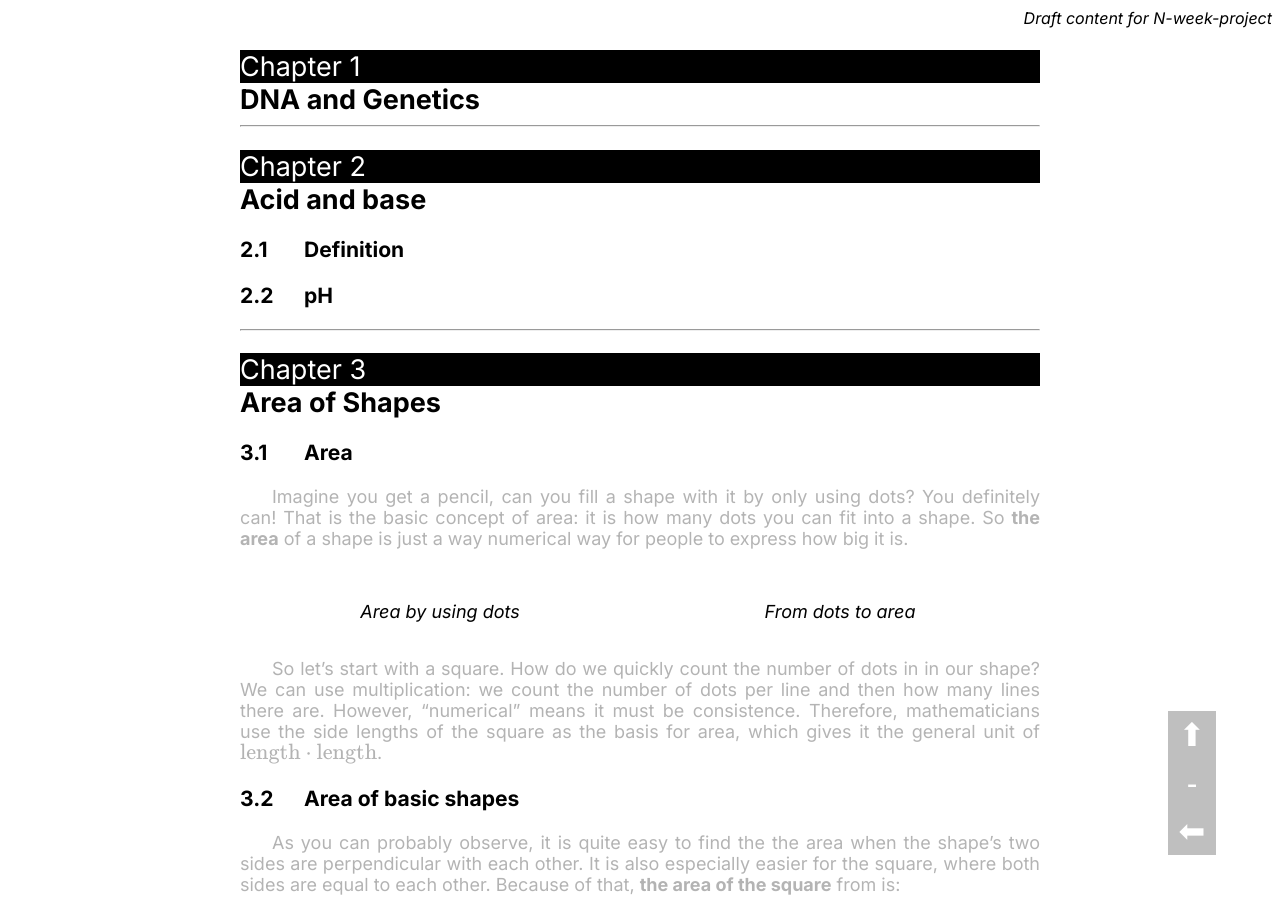
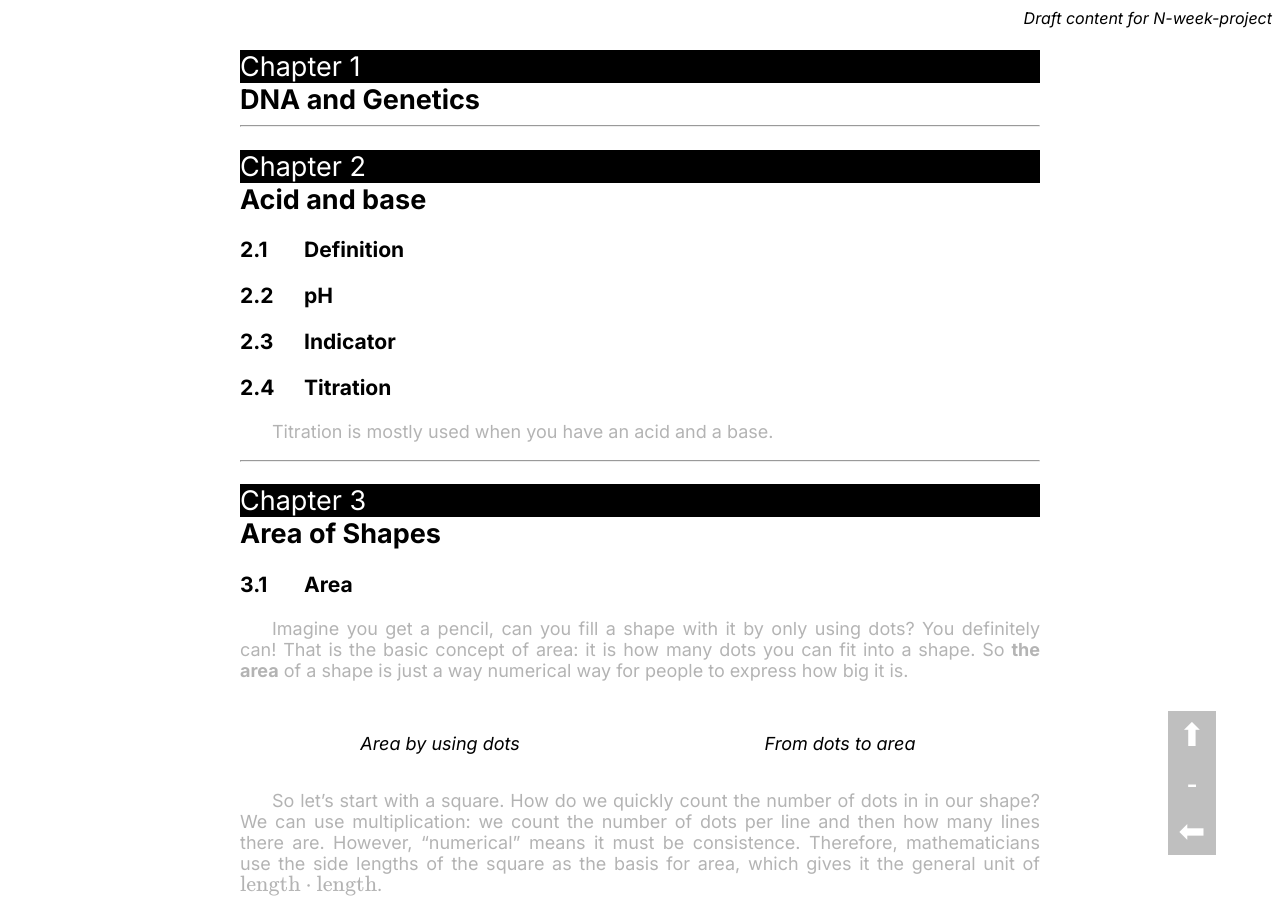
Before and after one commit to LukeNK/n-week-project, a Jekyll site: the page built from drafts.html, in a window 1280 px wide and 900 px high. Built offline with Jekyll 4.4.1, drawn with Linux system fonts in a browser that asks for light colours.

Commit message:
Change draft dependency

```diff
--- a/drafts/acid-base.md
+++ b/drafts/acid-base.md
@@ -3,11 +3,15 @@ layout: draft
 title: Acid and base
 prerequisites:
     - c-equilibrium
+    - c-titration
     - m-log
 ---
-
-<!-- After complete, update to make titration depends on this -->
 
 ### Definition
 
 ### pH
+
+### Indicator
+
+### Titration
+Titration is mostly used when you have an acid and a base.
--- a/drafts/titration.md
+++ b/drafts/titration.md
@@ -4,8 +4,6 @@ title: Titration and back titration
 prerequisites:
     - c-chem-eq
 ---
-
-<!-- This will have acid-base as prerequisites -->
 
 ### Limiting reagents and excess reagents
 Sometimes it is hard to follow a recipe exactly, and a similar thing also happens with chemical reactions. Usually, it is hard to put the exact amount of the reactants in a chemical reaction. However, chemists came up with a solution: rather than having to control two or more reactant, we only need to control one and just have more than enough of the other reactants. After all, the reaction can only happen when there is enough of all reactants — a lot of reactions would not be able to process if you do not have even one reactant.
```
